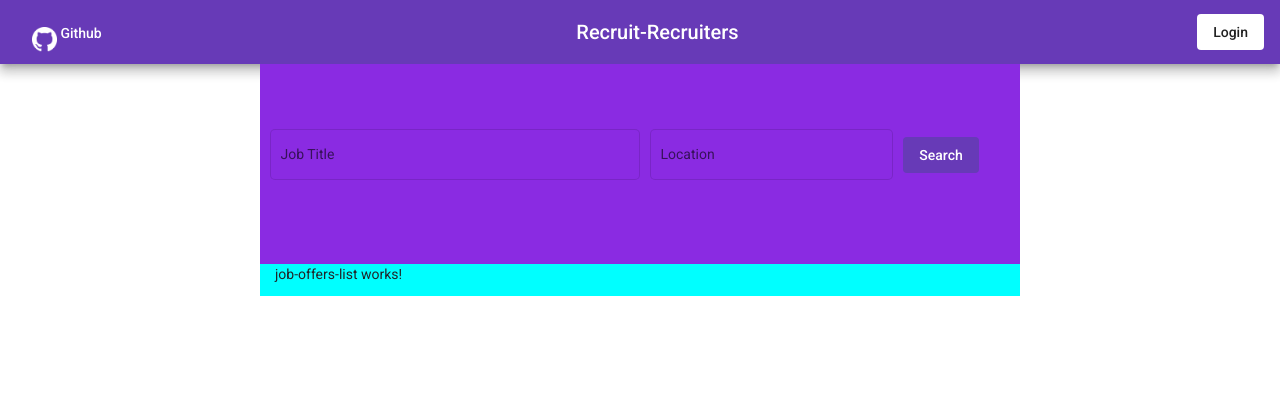
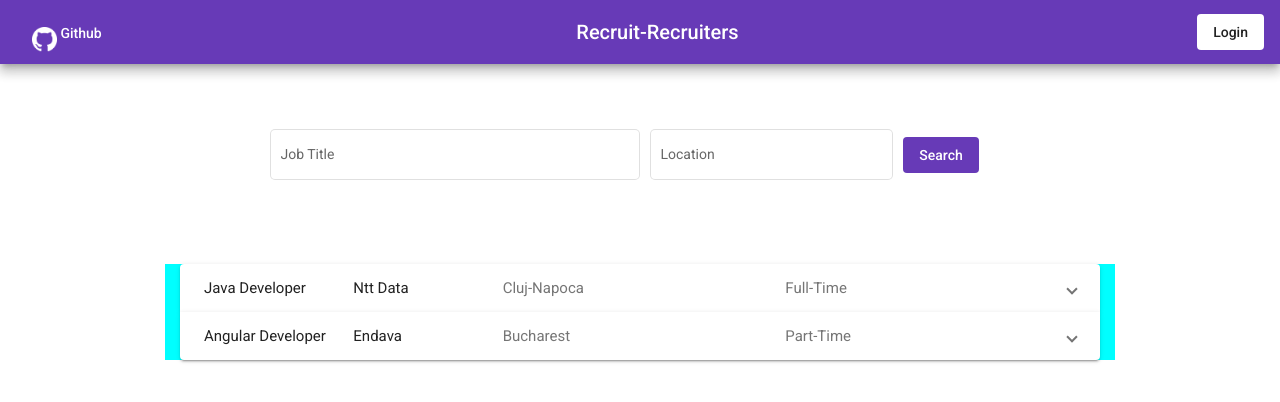
Before and after one commit to Synneks/recruit-recruiters-frontend, an Angular app: page / in a window 1280 px wide. Shown: the top 402 px of the page. Built offline with nearby package versions, Linux system fonts and the light colour scheme.

Commit message:
added expansion panels to display data

```diff
--- /dev/null
+++ b/src/app/job-offers/job-offer.model.ts
@@ -0,0 +1,13 @@
+export class JobOffer {
+  constructor(
+    public id: number,
+    public companyName: string,
+    public title: string,
+    public location: string,
+    public type: string,
+    public requirements: string[],
+    public responsabilites: string[],
+    public benefits: string[],
+    public applicationLink: string
+  ) {}
+}
--- a/src/app/job-offers/job-offers-list/job-offers-list.component.html
+++ b/src/app/job-offers/job-offers-list/job-offers-list.component.html
@@ -1 +1,36 @@
-<p>job-offers-list works!</p>
+<div class="row align-content-center" style="background-color: aqua;">
+  <div class="col-12">
+    <mat-accordion multi="true">
+      <mat-expansion-panel *ngFor="let jobOffer of jobOffers">
+        <mat-expansion-panel-header>
+          <mat-panel-title>
+            {{ jobOffer.title }}
+          </mat-panel-title>
+          <mat-panel-title>
+            {{ jobOffer.companyName }}
+          </mat-panel-title>
+          <mat-panel-description>
+            {{ jobOffer.location }}
+          </mat-panel-description>
+
+          <mat-panel-description>
+            {{ jobOffer.type }}
+          </mat-panel-description>
+        </mat-expansion-panel-header>
+        <h3>Responsabilities</h3>
+        <ul *ngFor="let resp of jobOffer.responsabilites">
+          <li>{{ resp }}</li>
+        </ul>
+        <h3>Requirements:</h3>
+        <ul *ngFor="let req of jobOffer.requirements">
+          <li>{{ req }}</li>
+        </ul>
+        <h3>Benefits:</h3>
+        <ul *ngFor="let ben of jobOffer.benefits">
+          <li>{{ ben }}</li>
+        </ul>
+          <button mat-flat-button color="accent" (click)="onApply(jobOffer.applicationLink)">Apply</button>
+      </mat-expansion-panel>
+    </mat-accordion>
+  </div>
+</div>
--- a/src/app/job-offers/job-offers-list/job-offers-list.component.ts
+++ b/src/app/job-offers/job-offers-list/job-offers-list.component.ts
@@ -1,15 +1,55 @@
 import { Component, OnInit } from '@angular/core';
+import { JobOffer } from '../job-offer.model';
 
 @Component({
   selector: 'app-job-offers-list',
   templateUrl: './job-offers-list.component.html',
-  styleUrls: ['./job-offers-list.component.scss']
+  styleUrls: ['./job-offers-list.component.scss'],
 })
 export class JobOffersListComponent implements OnInit {
+  jobOffers: JobOffer[] = [
+    new JobOffer(
+      1,
+      'Ntt Data',
+      'Java Developer',
+      'Cluj-Napoca',
+      'Full-Time',
+      ['Bachelor Thesis in Computer Science', 'Java', 'SQL Databases'],
+      ['Maintenance of small projects', 'Delegations every 2 months'],
+      ['Small salary', 'Built-in restaurant at the office', 'Games room'],
+      'mylink.com'
+    ),
+    new JobOffer(
+      2,
+      'Endava',
+      'Angular Developer',
+      'Bucharest',
+      'Part-Time',
+      [
+        'Bachelor Thesis in Computer Science',
+        'Angular',
+        'Firebase',
+        'HTML',
+        'CSS',
+      ],
+      ['Web design'],
+      ['No salary at all', 'Lakes nearby'],
+      'myotherlink.com'
+    ),
+  ];
 
-  constructor() { }
+  constructor() {}
 
-  ngOnInit(): void {
+  ngOnInit(): void {}
+
+  onApply(url: string) {
+    let newUrl = window.decodeURIComponent(url);
+    newUrl = newUrl.trim().replace(/\s/g, '');
+    if (/^(:\/\/)/.test(newUrl)) {
+      newUrl = `http${newUrl}`;
+    } else if (!/^(f|ht)tps?:\/\//i.test(newUrl)) {
+      newUrl = `http://${newUrl}`;
+    }
+    window.open(newUrl, '_blank');
   }
-
 }
--- a/src/app/job-offers/job-offers.component.html
+++ b/src/app/job-offers/job-offers.component.html
@@ -1,11 +1,11 @@
 <div class="row justify-content-center">
-  <div class="col-md-8 col-xs-12" style="background-color: blueviolet;">
+  <div class="col-md-8 col-xs-12">
     <app-search-bar></app-search-bar>
   </div>
 </div>
 
 <div class="row justify-content-center">
-  <div class="col-md-8 col-xs-12" style="background-color: aqua;">
+  <div class="col-md-10 col-xs-12">
     <app-job-offers-list></app-job-offers-list>
   </div>
 </div>
```
